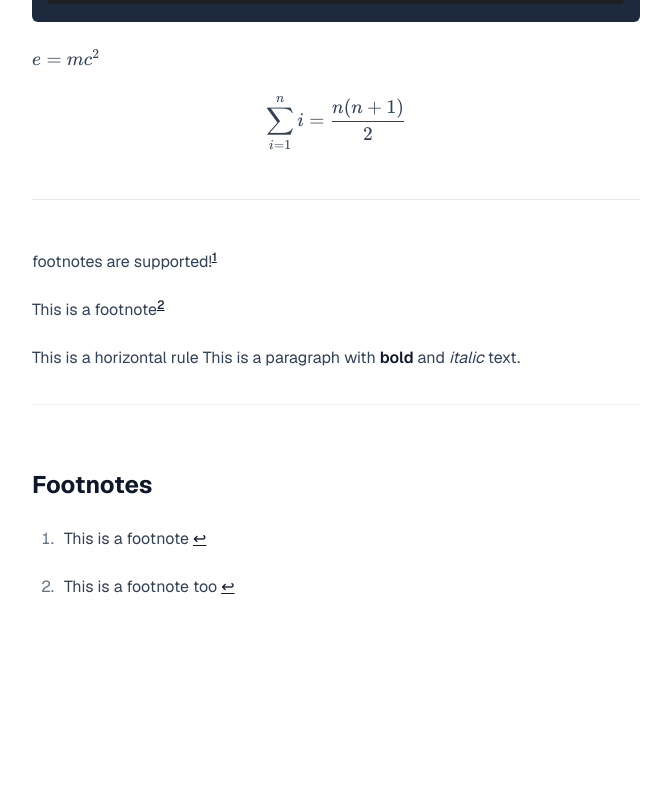
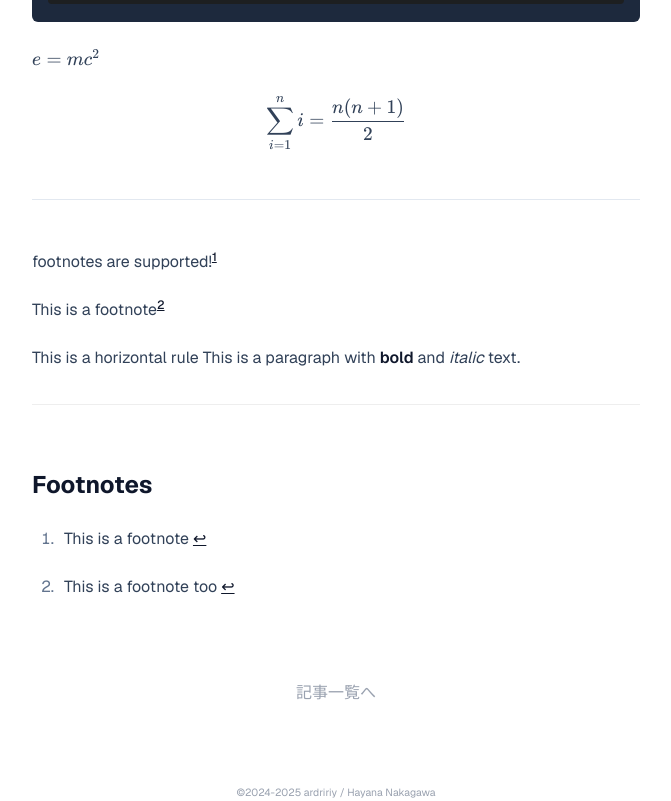
Before and after one commit to ardRiriy/blogV2, a Next.js app in the folder frontend/: page /article/Addwg in a window 1280 px wide. Shown: the part 787-1588 px from the top of the page, without its empty margins (304-975 px from the left). Before the commit the page ends 1408 px from the top, so only its background shows below. Built offline with nearby package versions, Linux system fonts and the light colour scheme.

Commit message:
なんか いろいろ

```diff
--- a/frontend/package.json
+++ b/frontend/package.json
@@ -39,6 +39,7 @@
     "@types/node": "^20",
     "@types/react": "^19",
     "@types/react-dom": "^19",
+    "@types/react-syntax-highlighter": "^15.5.13",
     "eslint": "^9",
     "eslint-config-next": "15.3.2",
     "tailwindcss": "^4",
--- a/frontend/src/app/article/[id]/page.tsx
+++ b/frontend/src/app/article/[id]/page.tsx
@@ -1,6 +1,7 @@
 import FadeIn from "@/components/fadein";
 import MarkdownRenderer from "@/components/MarkdownRenderer";
 import { getArticle } from "@/lib/api";
+import Link from "next/link";
 import { Suspense } from "react";
 
 interface ArticlePageProps {
@@ -35,6 +36,11 @@ export default async function ArticlePage({ params }: ArticlePageProps) {
     return (
         <Suspense fallback={<></>}>
             <Article id={id} />
+            <Link href={'/list'}>
+                <div className="text-center text-5 mt-20 text-gray-400">
+                    記事一覧へ
+                </div>
+            </Link>
         </Suspense>
     )
 }
--- a/frontend/src/app/layout.tsx
+++ b/frontend/src/app/layout.tsx
@@ -1,6 +1,7 @@
 import { Geist, Geist_Mono } from "next/font/google";
 import "./globals.css";
 import 'katex/dist/katex.min.css';
+import AdryFooter from "@/components/footer";
 
 
 const geistSans = Geist({
@@ -23,7 +24,10 @@ export default function RootLayout({
       <body>
         <div className="mx-auto w-full px-6 xs:px-7 sm:px-10 max-w-screen-md mt-9">
           {children}
+
         </div>
+        <AdryFooter />
+
       </body>
     </html>
   );
--- a/frontend/src/app/list/page.tsx
+++ b/frontend/src/app/list/page.tsx
@@ -1,6 +1,27 @@
 import { Suspense } from "react";
 import ArticleList from "@/components/articleList";
 import { Separator } from "@/components/ui/separator"
+import { randomInt } from "crypto";
+
+function welcomeMessage(): String {
+    const hour = new Date().getHours();
+    let timeGreet = "";
+    if (hour >= 5 && hour < 12) {
+        timeGreet = "おはようございます☕️";
+    } else if (hour >= 12 && hour < 18) {
+        timeGreet = "こんにちは☀️";
+    } else {
+        timeGreet = "こんばんは🌙";
+    }
+    const welecomeMessageSets = [
+        "うぇるかむ✨",
+        timeGreet,
+        "はろ～🙌",
+        "👋",
+    ];
+
+    return welecomeMessageSets[randomInt(welecomeMessageSets.length)];
+}
 
 export default async function Page({
     searchParams,
@@ -11,6 +32,8 @@ export default async function Page({
     const currentPageNumber = params.page ? parseInt(params.page, 10) : 1;
     return (
         <Suspense fallback={<div>wait a minute..</div>}>
+            <h2 className="text-center text-xl my-3">{welcomeMessage()}</h2>
+            <h4 className="text-center text-md"> ardririyの足跡 </h4>
             <Separator className="my-15" />
             <ArticleList page={currentPageNumber} />
             <Separator className="my-15" />
--- /dev/null
+++ b/frontend/src/components/footer.tsx
@@ -0,0 +1,15 @@
+const AdryFooter = () => {
+
+    return (
+        <div>
+            <div
+                className="text-center text-5 mt-20 text-gray-400"
+                style={{ fontSize: '0.65rem' }}
+            >
+                ©2024-2025 ardririy / Hayana Nakagawa
+            </div>
+        </div>
+    )
+}
+
+export default AdryFooter;
```
Also changed, not shown: 1 other file (tests, documents, lock files or other folders).
